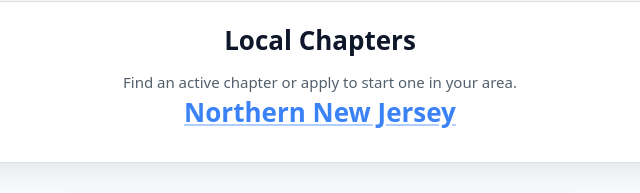
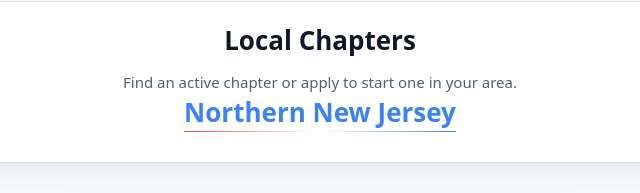
Before and after one commit to fillupsherman/lpno, a plain HTML site: page chapters.html in a window 1280 px wide. Shown: the part 158-351 px from the top of the page, 320-960 px from the left. Drawn offline with Linux system fonts and the light colour scheme.

Commit message:
existing chapters style update again again

```diff
--- a/chapters.html
+++ b/chapters.html
@@ -314,8 +314,8 @@
                 const el = document.getElementById('chapters');
 
                 el.innerHTML = chapters.map(c => `
-                    <h2 class="name">
-                      <a class="inline" href="${c.events_url}">
+                    <h2>
+                      <a class="gradient-underline" href="${c.events_url}">
                         ${c.name}
                       </a>
                     </h2>
```
